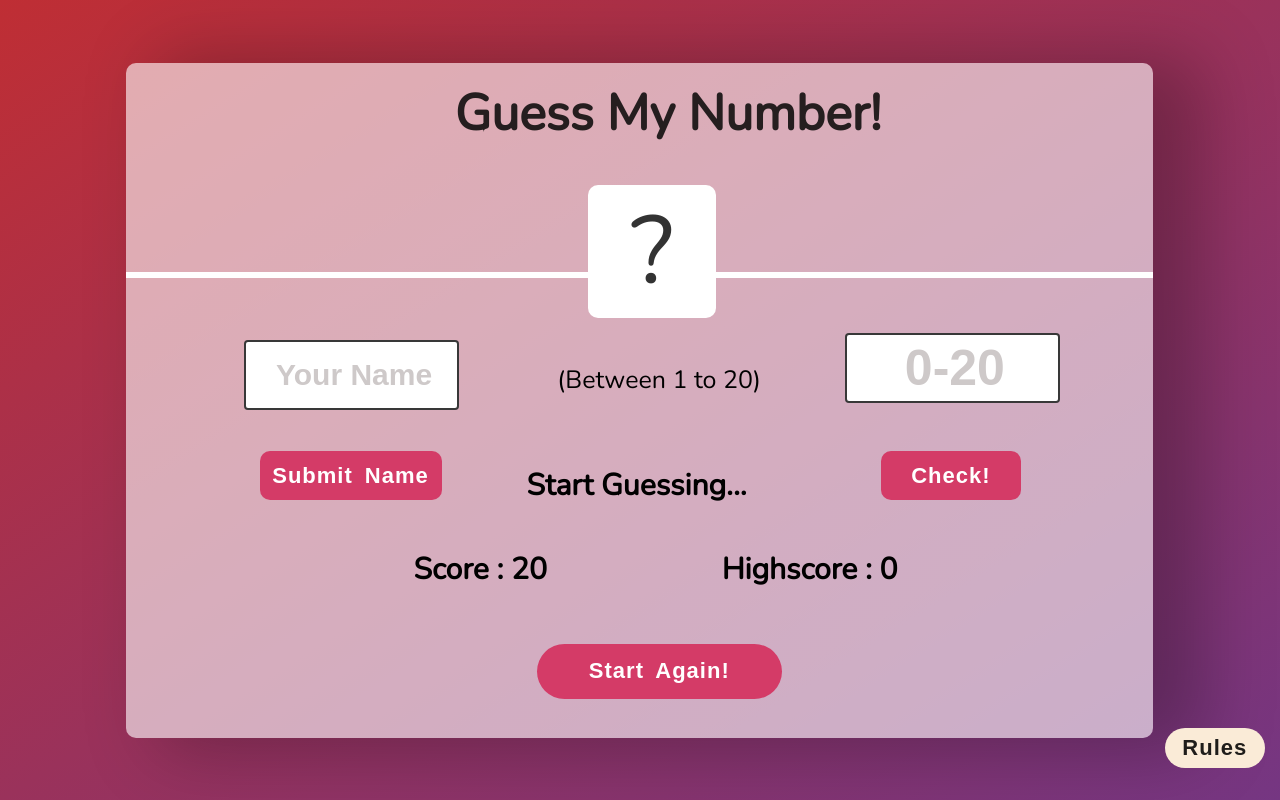
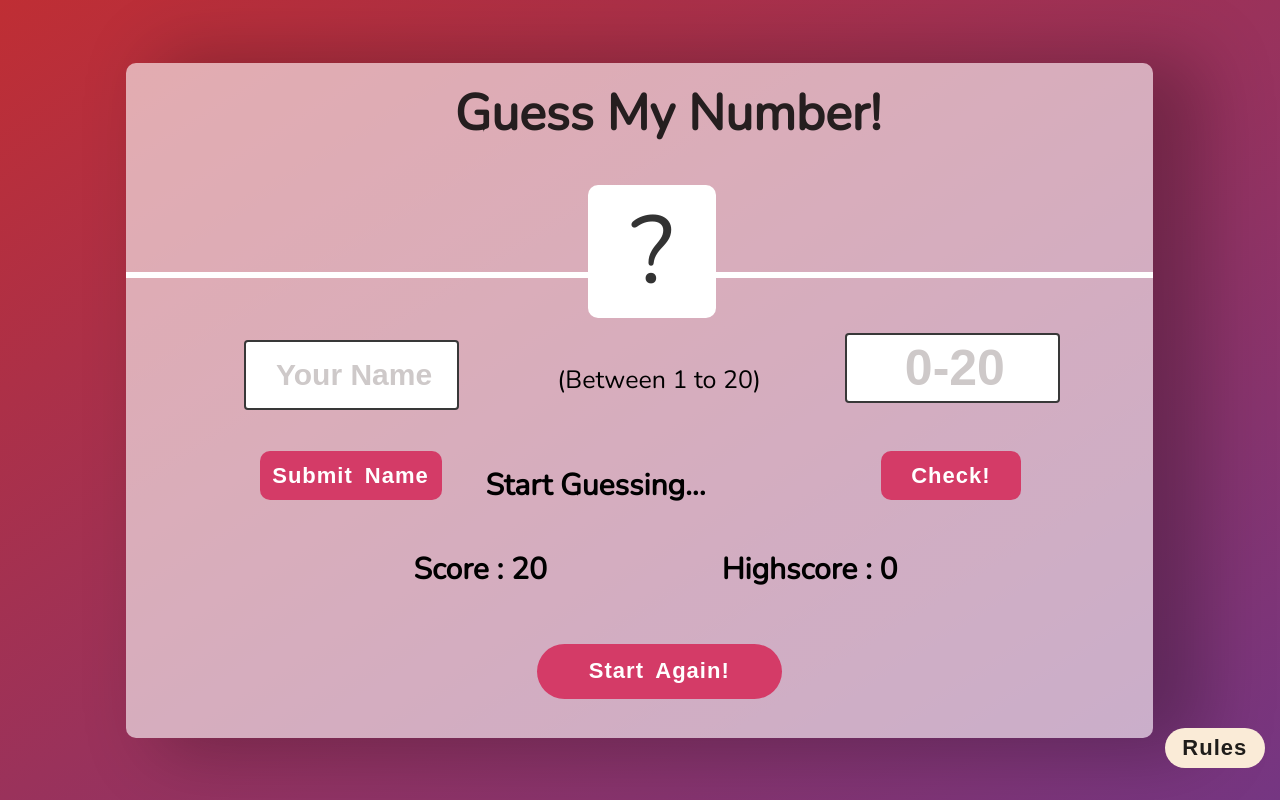
Before and after one commit to anuraggiri4308/Guess-my-number-game, a plain HTML site: page index.html in a window 1280 px wide. Drawn offline with nearby package versions, Linux system fonts and the light colour scheme.

Commit message:
https://github.com/anuraggiri4308/Guess-my-number-game

```diff
--- a/script.js
+++ b/script.js
@@ -6,7 +6,6 @@ document.querySelector('.namebtn').addEventListener('click', function () {
   message.textContent = `Best of luck ${userName.value}!`;
 });
 let secretNumber = Math.trunc(Math.random() * 20 + 1);
-console.log(secretNumber);
 let score = 20;
 let highScore = 0;
 document.querySelector('.check').addEventListener('click', function () {
--- a/style.css
+++ b/style.css
@@ -116,7 +116,7 @@ main {
 .message {
   position: absolute;
   height: 21px;
-  left: 39%;
+  left: 35%;
   top: 61%;
   font-family: Nunito;
   font-style: normal;
```
